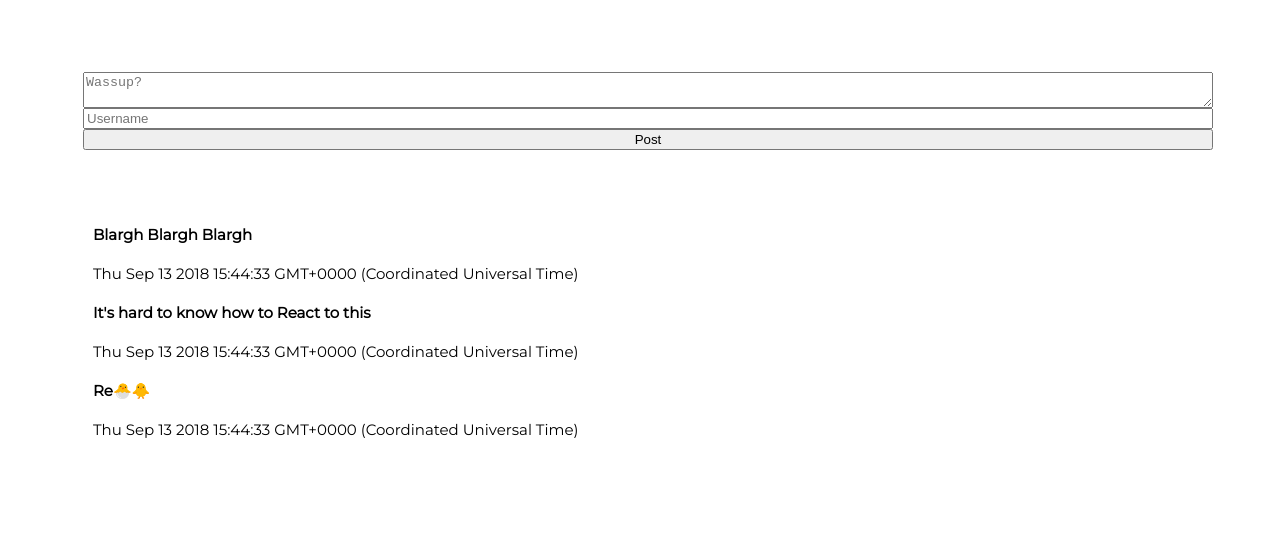
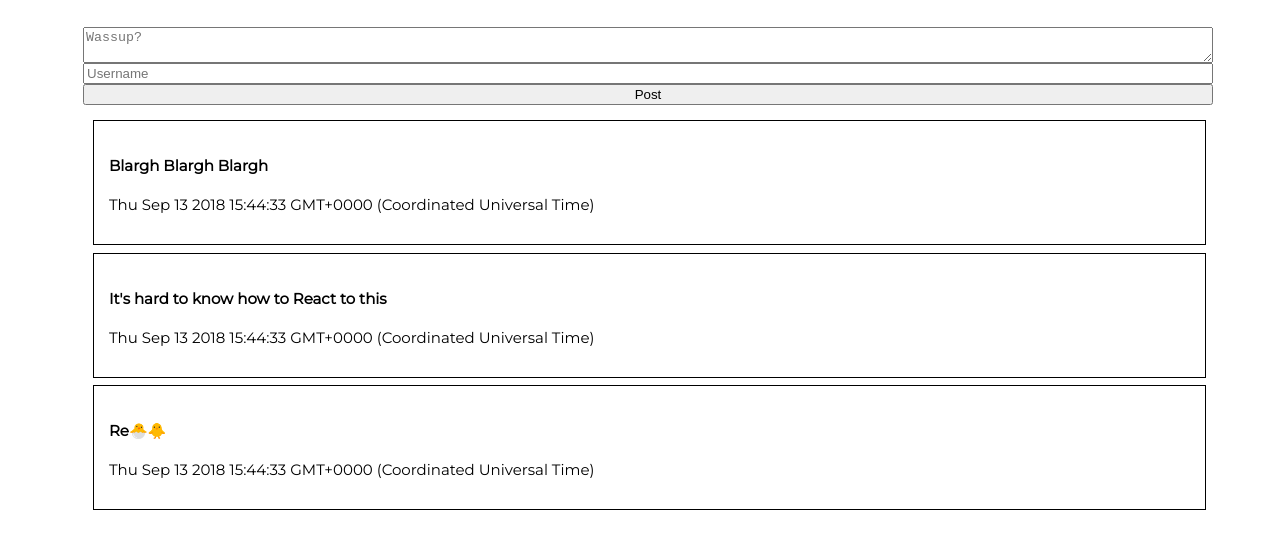
Before and after one commit to sarathrasher/wassup, a plain HTML site: page index.html in a window 1280 px wide. Shown: the part 88-636 px from the top of the page. Drawn offline with nearby package versions, Linux system fonts and the light colour scheme.

Commit message:
Revised styling

```diff
--- a/index.css
+++ b/index.css
@@ -13,10 +13,16 @@
 .wassup-form {
   display: flex;
   flex-direction: column;
-  margin: 5em;
+  margin: 1em 5em 1em 5em;
 }
 
 .wassup-list {
   list-style: none;
-  margin: 0 3em 0 3em;
+  margin: 0 5em 0 2.5em;
 }
+
+.wassup-row {
+  border: 1px solid black;
+  margin: 0.5em;
+  padding: 1em;
+}
```
